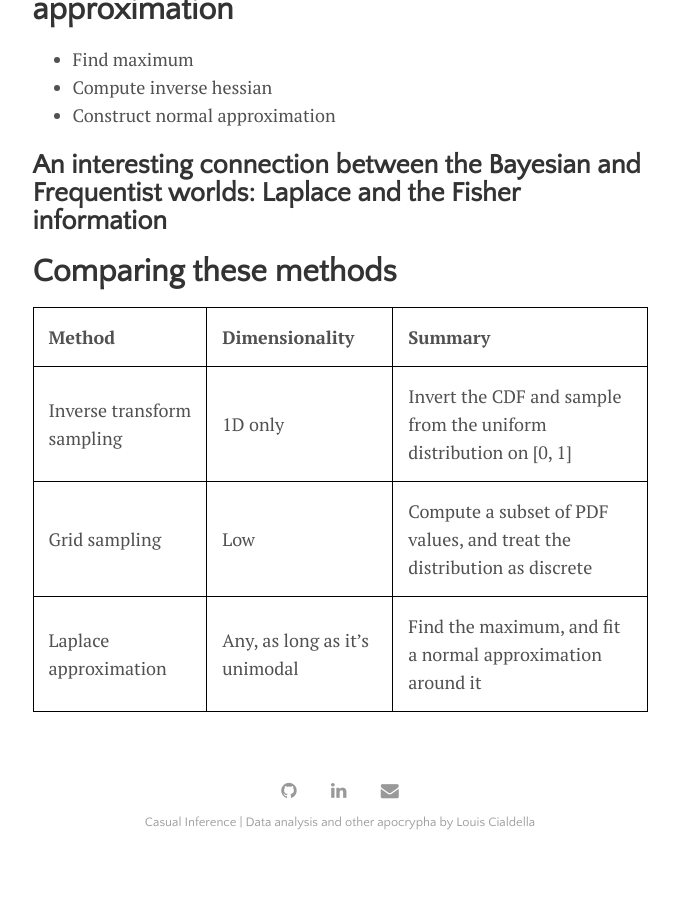
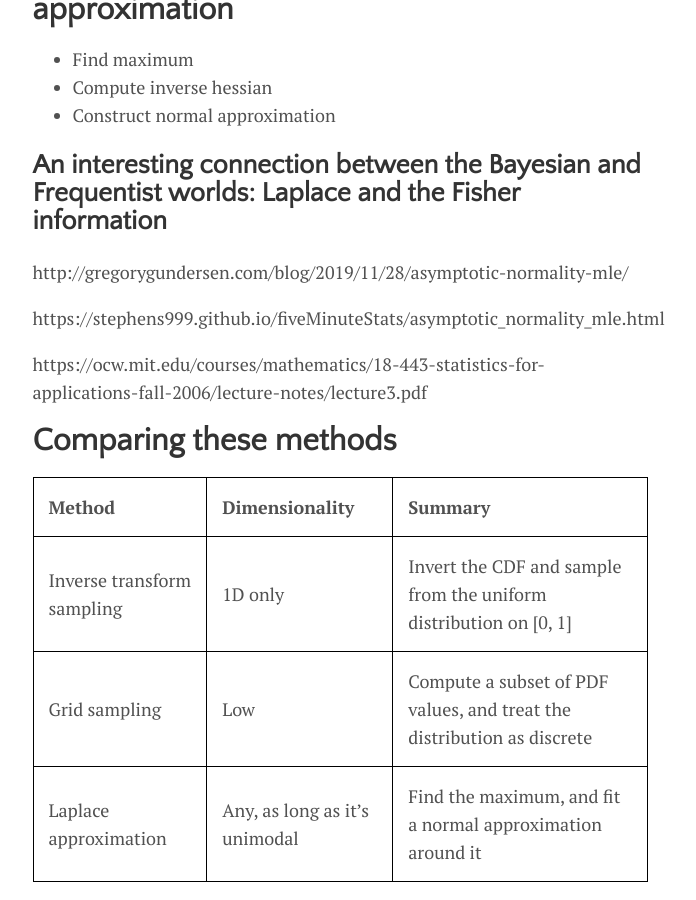
Before and after one commit to lmc2179/lmc2179.github.io, a Jekyll site: the page built from drafts/simple_sampling.md, in a window 1280 px wide and 900 px high, scrolled down 1782 px. Shown: the whole window, without its empty margins (300-996 px from the left). Built offline with Jekyll 4.4.1, drawn with Linux system fonts in a browser that asks for light colours; our own code applies the rules of GitHub Pages for plain Markdown files; before the commit the page ends 2650 px from its top, so only the background shows below that; part of the change alters nothing that is shown.

Commit message:
Update simple_sampling.md

```diff
--- a/drafts/simple_sampling.md
+++ b/drafts/simple_sampling.md
@@ -61,6 +61,12 @@ plt.show()
 
 ## An interesting connection between the Bayesian and Frequentist worlds: Laplace and the Fisher information
 
+http://gregorygundersen.com/blog/2019/11/28/asymptotic-normality-mle/
+
+https://stephens999.github.io/fiveMinuteStats/asymptotic_normality_mle.html
+
+https://ocw.mit.edu/courses/mathematics/18-443-statistics-for-applications-fall-2006/lecture-notes/lecture3.pdf
+
 # Comparing these methods
 
 |Method|Dimensionality|Summary|
```
